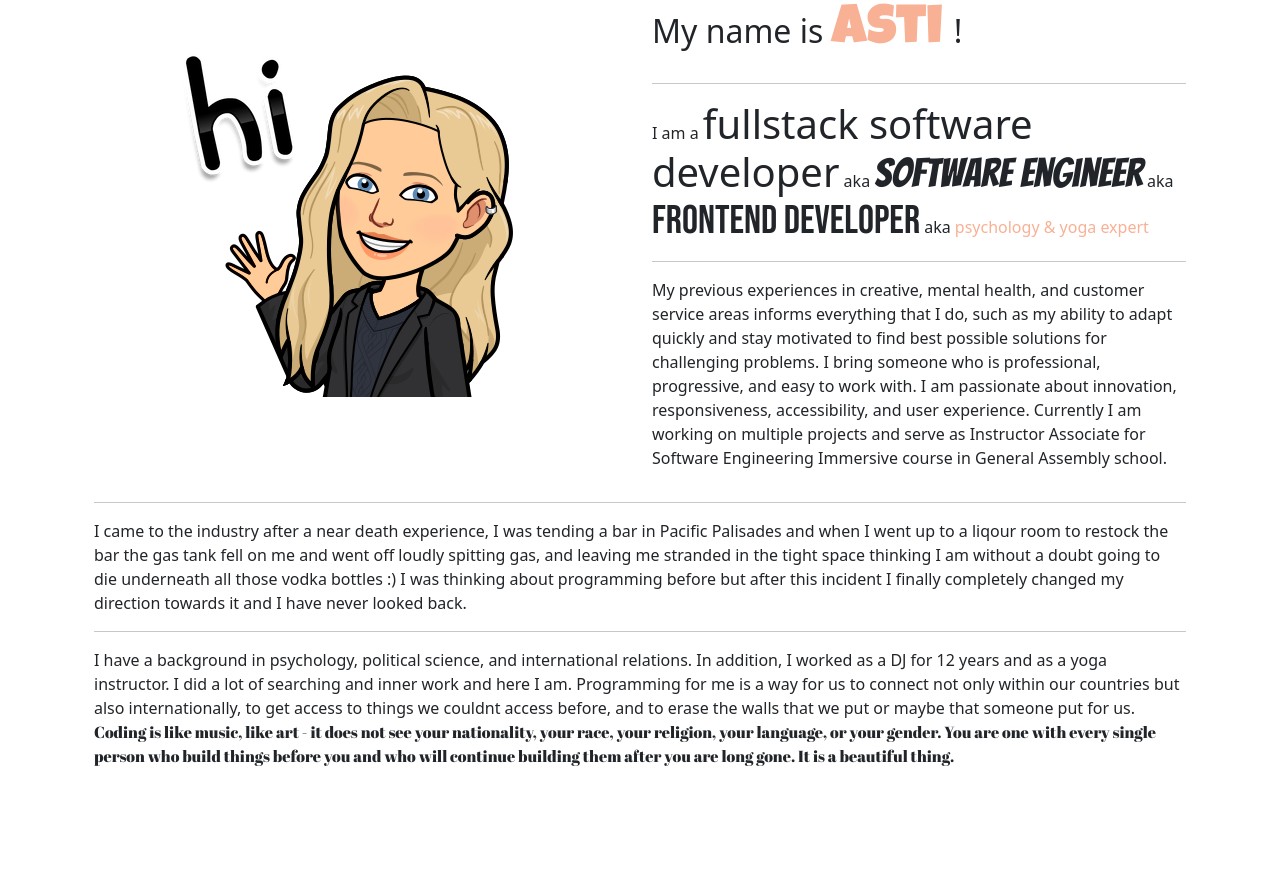
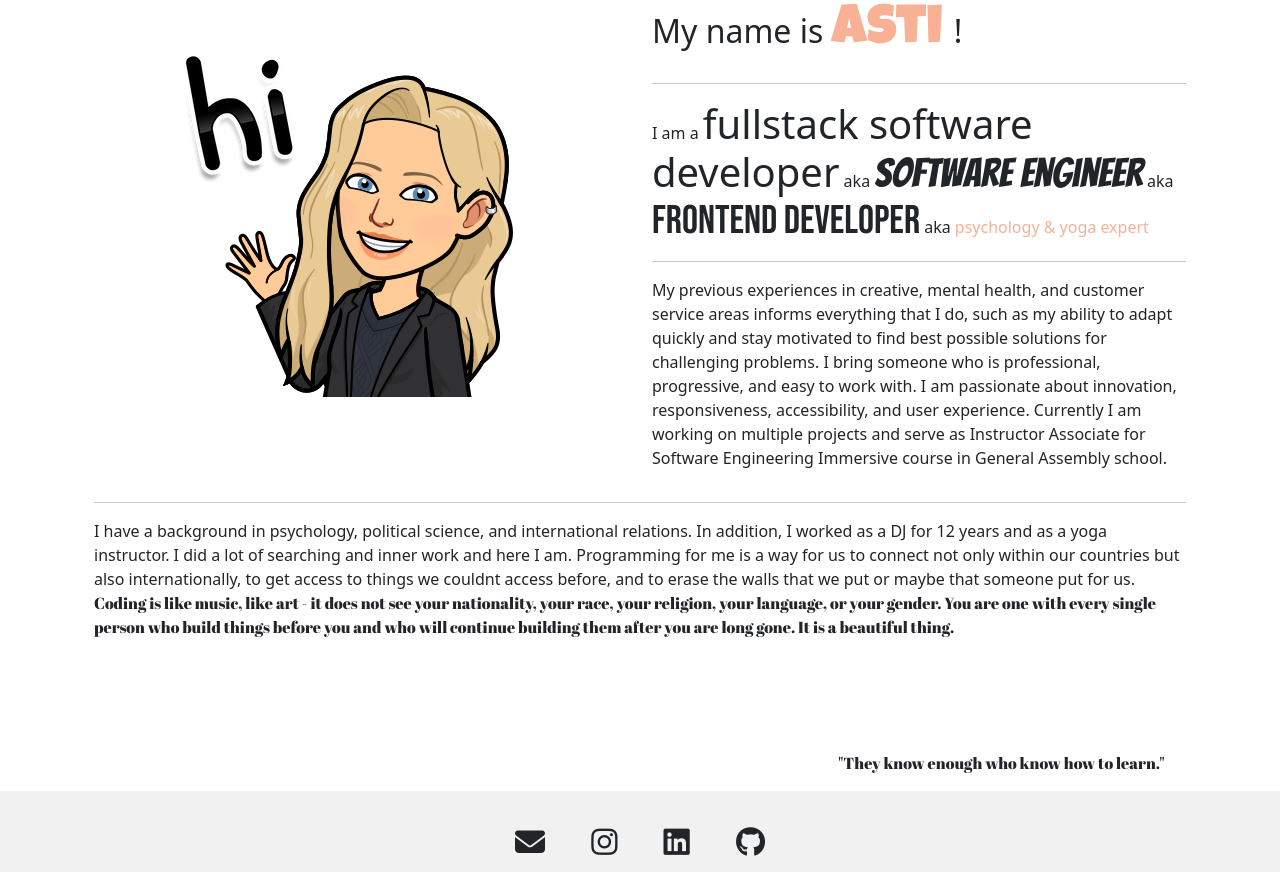
Before and after one commit to AnastasiiaAsti/portfolio, a Django app: page /about/ in a window 1280 px wide. Shown: the part 271-1143 px from the top of the page. Run offline with Django 4.2, Linux system fonts and the light colour scheme; data that the repository does not hold is empty; some libraries are stand-ins or nearby versions; some web fonts are replaced.

Commit message:
delets paragraph

```diff
--- a/main_app/templates/about.html
+++ b/main_app/templates/about.html
@@ -25,15 +25,6 @@
       </p>
     </div>
     <div class="col-md-12 col-sm-12">
-      <hr>
-      <p>I came to the industry after a near death experience, I was tending a bar in Pacific Palisades and when I went
-        up to a liqour room
-        to restock the bar the gas tank fell on me and went off loudly spitting gas, and leaving me stranded in the
-        tight space thinking I am without a doubt going to die underneath
-        all those vodka bottles :) I was thinking about programming before but after this incident I finally completely
-        changed my direction towards
-        it and I have never looked back.
-      </p>
       <hr>
       <p>I have a background in psychology, political science, and international relations. In addition, I worked as a
         DJ for 12
```
